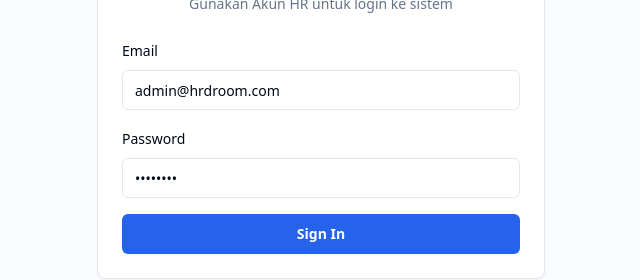
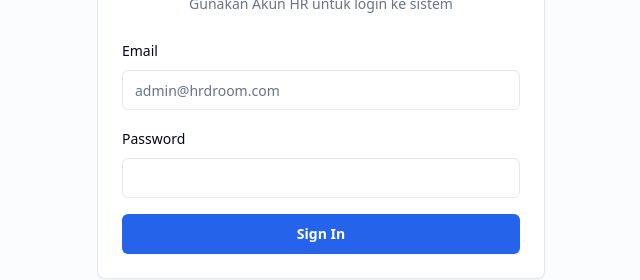
Before and after one commit to sofyannurrohman/wowin_hrd_room, a Vue app in the folder frontend/: page /login in a window 1280 px wide. Shown: the part 366-646 px from the top of the page, without its empty margins (319-959 px from the left). Built offline with nearby package versions, Linux system fonts and the light colour scheme.

Commit message:
chore: remove hardcoded admin filled form

```diff
--- a/frontend/src/pages/LoginPage.vue
+++ b/frontend/src/pages/LoginPage.vue
@@ -42,8 +42,8 @@ import viteLogo from '@/assets/vite.svg'
 const router = useRouter()
 const authStore = useAuthStore()
 
-const email = ref('admin@hrdroom.com')
-const password = ref('admin123')
+const email = ref('')
+const password = ref('')
 const errorMsg = ref('')
 const loading = ref(false)
 
```
